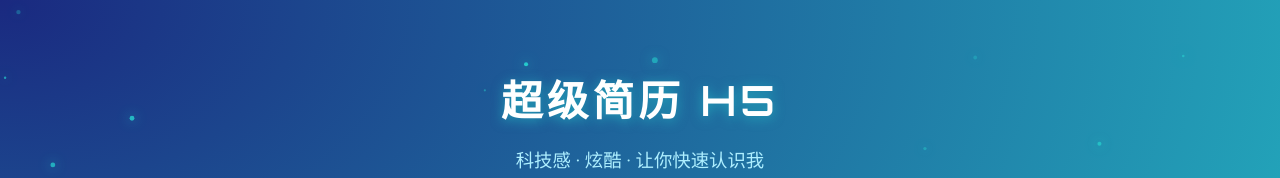
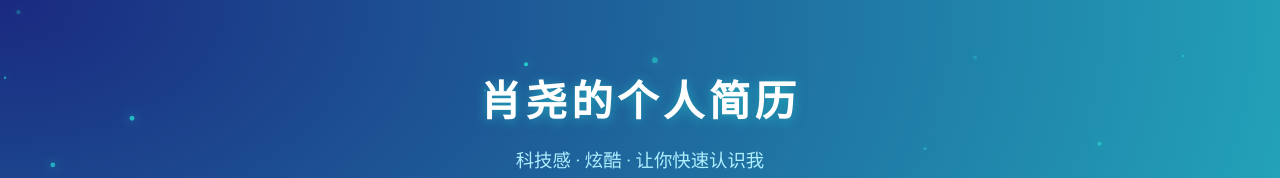
Before and after one commit to xiaoyaoseo/jianli, a plain HTML site: page index.html in a window 1280 px wide. Shown: the top 178 px of the page. Drawn offline with Linux system fonts and the light colour scheme.

Commit message:
Update index.html

```diff
--- a/index.html
+++ b/index.html
@@ -3,7 +3,7 @@
 <head>
   <meta charset="UTF-8">
   <meta name="viewport" content="width=device-width,initial-scale=1.0">
-  <title>高科技个人简历H5</title>
+  <title>肖尧的个人简历</title>
   <link href="https://fonts.googleapis.com/css2?family=Orbitron:wght@600&family=Roboto:wght@400;700&display=swap" rel="stylesheet">
   <style>
     html, body {
@@ -148,7 +148,7 @@
   <!-- 动态粒子背景 -->
   <canvas id="particles"></canvas>
   <header>
-    <h1>超级简历 H5</h1>
+    <h1>肖尧的个人简历</h1>
     <p>科技感 · 炫酷 · 让你快速认识我</p>
   </header>
   <main>
```
